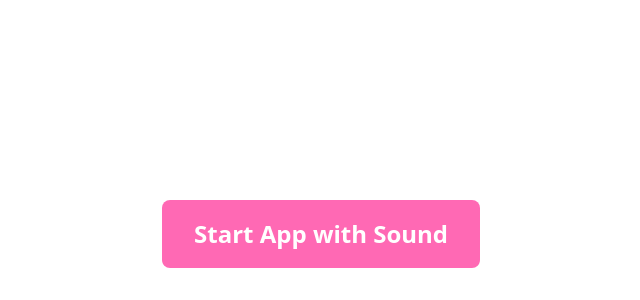
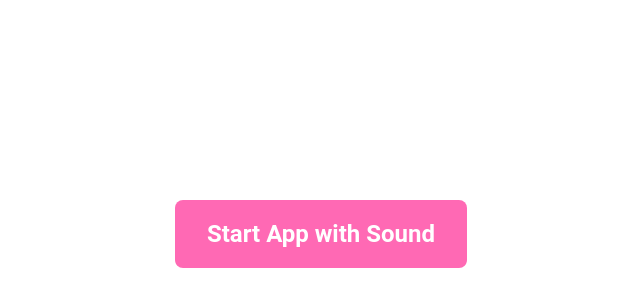
Before and after one commit to Jaymi-01/pecs-birthday, a React (Vite) app: page / in a window 1280 px wide. Shown: the part 500-800 px from the top of the page, without its empty margins (319-959 px from the left). Built offline with nearby package versions, Linux system fonts and the light colour scheme.

Commit message:
added style for the balloon animation

```diff
--- a/src/index.css
+++ b/src/index.css
@@ -1 +1,45 @@
+@import url('https://fonts.googleapis.com/css2?family=Great+Vibes&display=swap');
+@import url('https://fonts.googleapis.com/css2?family=Poppins:ital,wght@0,100;0,200;0,300;0,400;0,500;0,600;0,700;0,800;0,900;1,100;1,200;1,300;1,400;1,500;1,600;1,700;1,800;1,900&display=swap');
+
 @import "tailwindcss";
+
+body{
+    font-family: "Roboto", sans-serif;
+    margin: 0;
+    padding: 0;
+    background-color: #ffffff;
+}
+
+@theme{
+    --font--primary: Poppins;
+    --font-script: Great Vibes;
+    --color-watermelon: #FC6C85;
+    --color-hot-pink: #FF69B4;
+    --color-cherry-blossom: #FFB7C5;
+}
+
+.balloon-container {
+  position: absolute;
+  top: 100%;
+  left: 0;
+  width: 100%;
+  pointer-events: none;
+  z-index: 9999;
+}
+
+.balloon {
+  position: absolute;
+  width: 60px;
+  animation: floatUp 5s ease-out forwards;
+}
+
+@keyframes floatUp {
+  0% {
+    transform: translateY(0);
+    opacity: 1;
+  }
+  100% {
+    transform: translateY(-150vh) rotate(10deg);
+    opacity: 0;
+  }
+}
```
